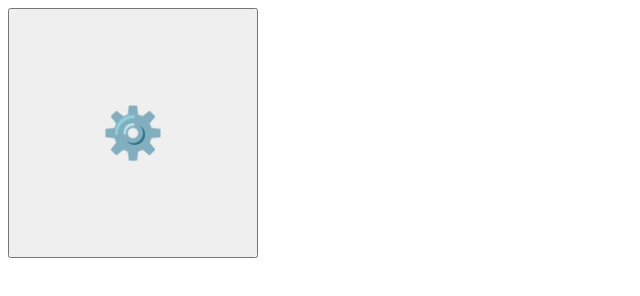
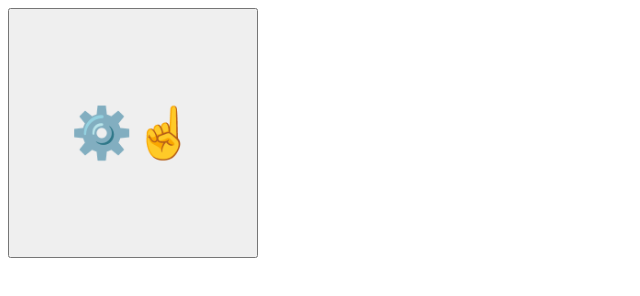
Before and after one commit to svetaepc/svetaepc.github.io, a plain HTML site: page index.html in a window 1280 px wide. Shown: the whole page, without its empty margins (0-640 px from the left). Drawn offline with Linux system fonts and the light colour scheme.

Commit message:
Update index.html

```diff
--- a/index.html
+++ b/index.html
@@ -19,7 +19,7 @@
 </head>
 <body>
  <div>
-  <input type="button" value="⚙️" onclick="hi()">
+  <input type="button" value="⚙️☝️" onclick="hi()">
  </div>
 </body>
 </html>
```
